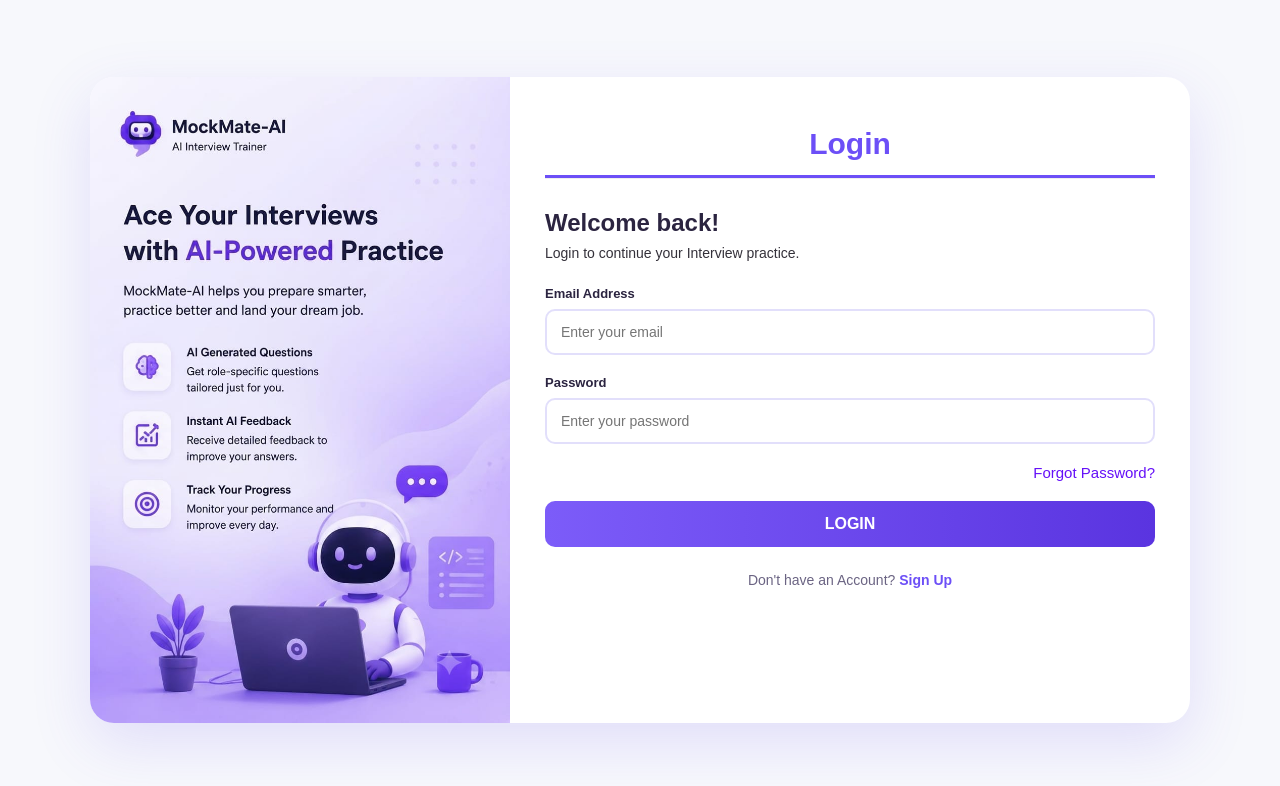
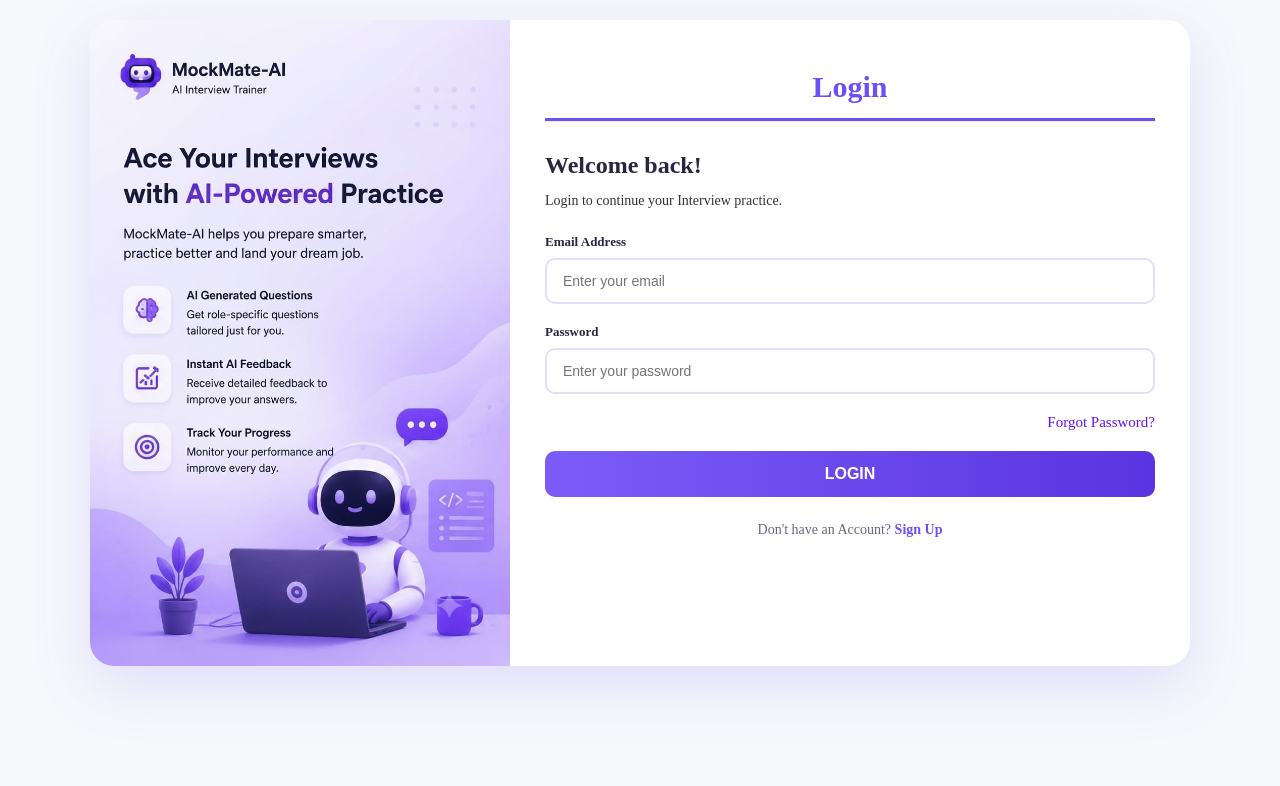
Before and after one commit to shravya-techcodes/MockMate---AI-Interview-Application, a React (Vite) app: page /login in a window 1280 px wide. Shown: the top 786 px of the page. Built offline with nearby package versions, Linux system fonts and the light colour scheme.

Commit message:
Updated and fixed some styling

```diff
--- a/src/Components/Login.jsx
+++ b/src/Components/Login.jsx
@@ -2,6 +2,7 @@ import "../Styles/LoginAndSignUp.css";
 import loginImage from "../assets/loginImage.jpeg";
 import { Link } from "react-router-dom";
 import { useState } from "react";
+import { useNavigate } from "react-router-dom";
 
 export default function Login() {
   const [email, setEmail] = useState("");
@@ -41,7 +42,9 @@ export default function Login() {
     }
   };
 
+  const navigate = useNavigate();
   return (
+    <div className="LogSignContainer">
     <div className="container">
       {/*LEFT PANEL*/}
       <div className="left-panel">
@@ -82,7 +85,7 @@ export default function Login() {
 
           <div className="forgot">Forgot Password?</div>
 
-          <button type="submit" className="btn-login">
+          <button type="submit" className="btn-login" onClick={()=>navigate("/dashboard")}>
             LOGIN
           </button>
         </form>
@@ -92,5 +95,6 @@ export default function Login() {
         </p>
       </div>
     </div>
+    </div>
   );
 }
--- a/src/Components/SignUp.jsx
+++ b/src/Components/SignUp.jsx
@@ -43,6 +43,7 @@ if (response.ok) {
 };
 
   return (
+    <div className="LogSignContainer">
     <div className="container">
       {/*LEFT PANEL*/}
       <div className="left-panel">
@@ -88,5 +89,6 @@ if (response.ok) {
         </p>
       </div>
     </div>
+    </div>
   );
 }
--- a/src/Styles/LoginAndSignUp.css
+++ b/src/Styles/LoginAndSignUp.css
@@ -1,11 +1,8 @@
-* { margin:0; padding:0; box-sizing:border-box; font-family:'Poppins',sans-serif; }
-
-body {
-  display:flex;
-  align-items:center;
-  justify-content:center;
-  min-height:100vh;
-  padding:20px;
+.LogSignContainer{
+  display: flex;
+  align-items: center;
+  justify-content: center;
+  margin: 20px;
 }
 
 .container {
--- a/src/Styles/Navbar.css
+++ b/src/Styles/Navbar.css
@@ -43,7 +43,8 @@
   font-size: 20px;
 }
 
-.nav-links a:active,a:hover {
+.nav-links a:active,
+.nav-links a:hover {
   color: #6c4bf4;
   font-weight: bold;
   border-bottom: 2px solid #6c4bf4;
```
